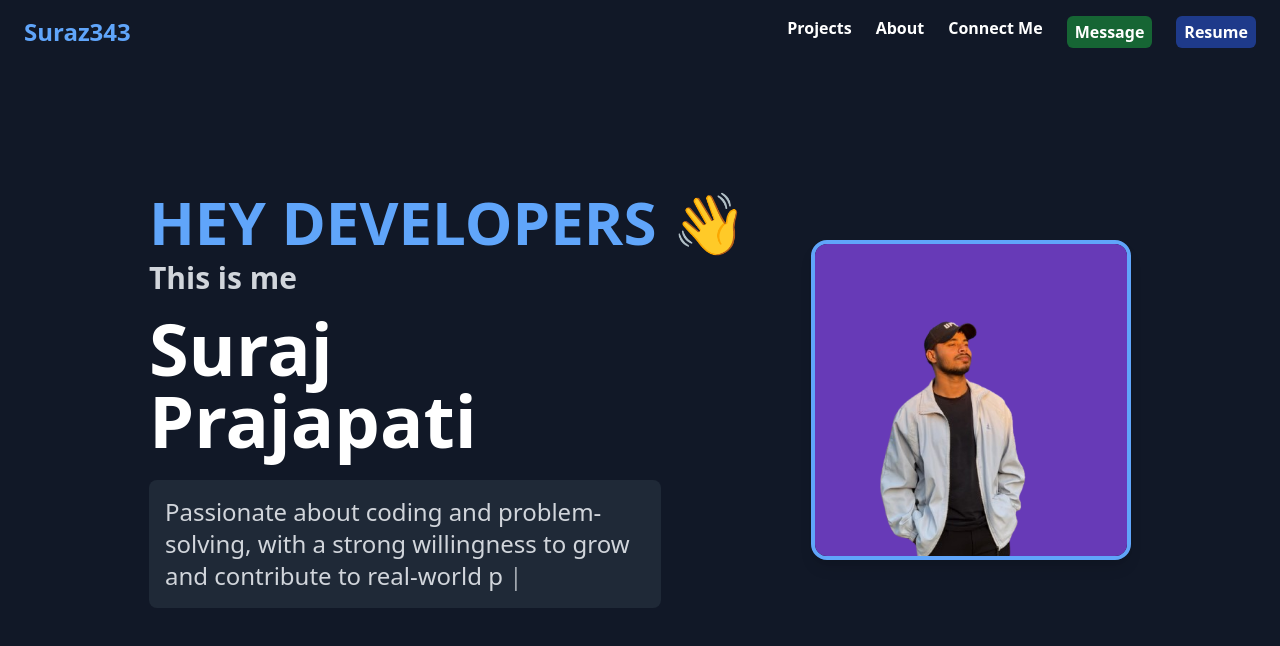
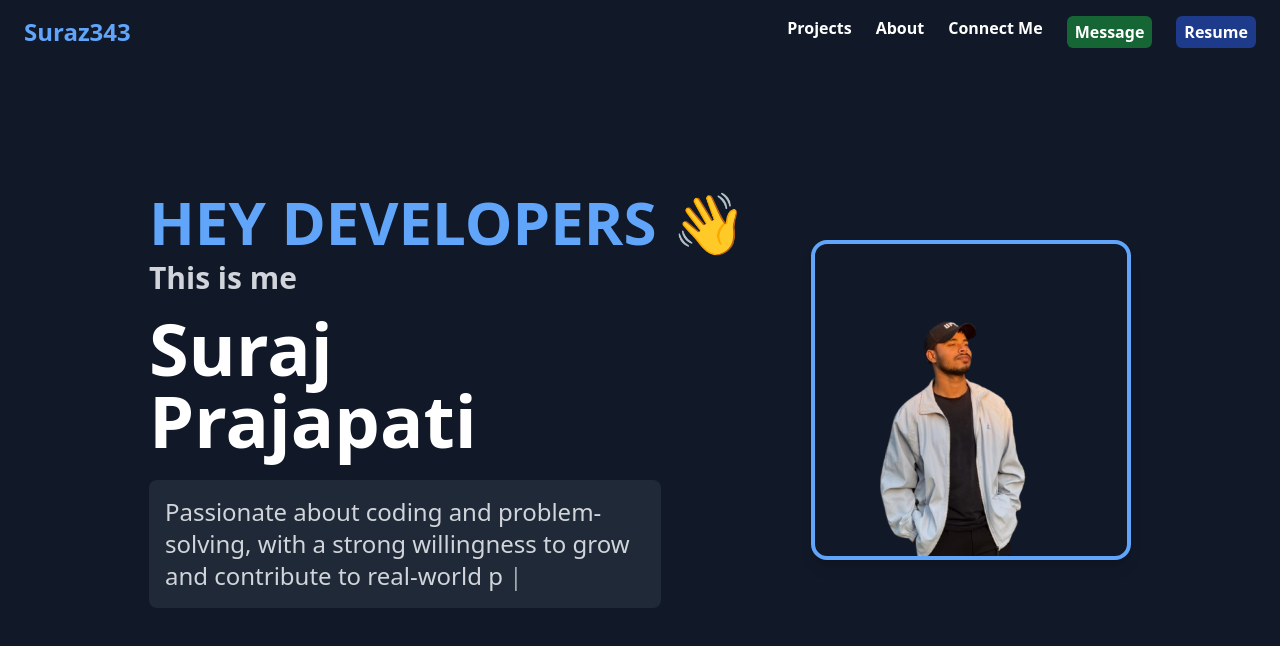
Before and after one commit to suraz343/MyPortfolio, a Next.js app: page / in a window 1280 px wide. Shown: the top 646 px of the page. Built offline with nearby package versions, Linux system fonts and the light colour scheme.

Commit message:
photo modified

```diff
--- a/app/components/Hero.tsx
+++ b/app/components/Hero.tsx
@@ -18,9 +18,9 @@ export default function HeroSection() {
 
   return (
     <div className="flex flex-col md:flex-row items-center justify-center h-screen px-10 bg-gray-900 text-white">
-      {/* Left Section - Text Content */}
+
       <div className="text-center md:text-left max-w-2xl">
-        {/* Centered "HEY DEVELOPERS 👋" */}
+
         <h2 className="text-5xl md:text-6xl font-extrabold text-blue-400 animate-fadeIn">
           HEY DEVELOPERS 👋
         </h2>
@@ -35,7 +35,7 @@ export default function HeroSection() {
           Suraj <br /> Prajapati
         </h1>
 
-        {/* Introduction Paragraph with Typewriter Effect */}
+
         <div className="bg-gray-800 p-4 rounded-lg mt-6 max-w-lg mx-auto md:mx-0">
           <p className="text-xl md:text-2xl font-medium text-gray-300 transition-all duration-700">
             {displayText} <span className="animate-pulse">|</span>
@@ -45,7 +45,7 @@ export default function HeroSection() {
 
 
       <div className="mt-12 md:mt-0 md:ml-16">
-        <div className="relative w-60 h-60 md:w-80 md:h-80 border-4 border-blue-400 rounded-2xl shadow-lg overflow-hidden">
+        <div className="relative w-60 h-60 md:w-80 md:h-80 border-4 border-blue-400 rounded-2xl shadow-lg overflow-hidden bg-gray-900">
           <img
             src="/photo.png"
             alt="Suraj Prajapati"
--- a/app/components/NavBar.tsx
+++ b/app/components/NavBar.tsx
@@ -32,7 +32,7 @@ export default function NavBar() {
       {/* Mobile Menu */}
       {isOpen && (
         <div className="md:hidden bg-gray-800 py-4">
-          <a href="#resume" className="block text-center py-2 hover:text-blue-400 transition">Resume</a>
+          <a href="/resume.pdf" className="block text-center py-2 hover:text-blue-400 transition">Resume</a>
           <a href="#projects" className="block text-center py-2 hover:text-blue-400 transition">Projects</a>
           <a href="#about" className="block text-center py-2 hover:text-blue-400 transition">About</a>
           <a href="#send message" className="block text-center py-2 hover:text-blue-400 transition">Send Message</a>
```
Also changed, not shown: public/photo.png.
